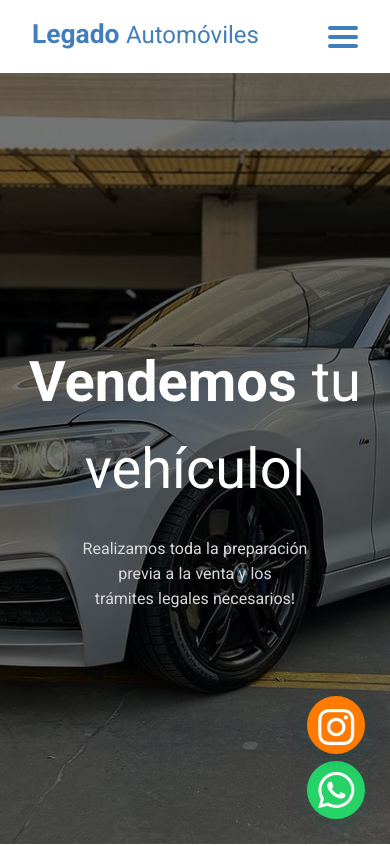
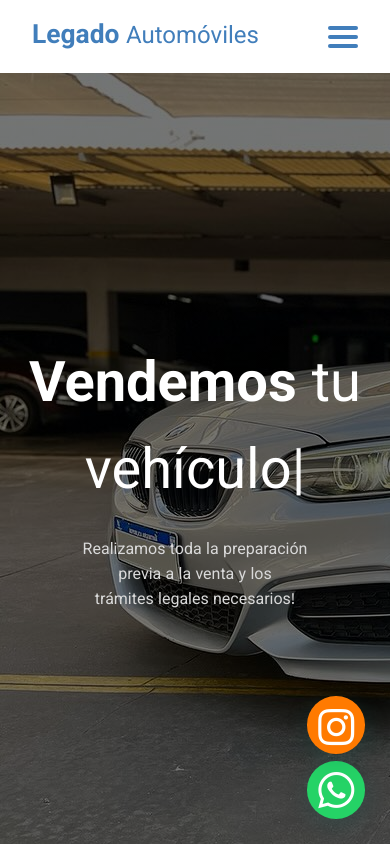
Before and after one commit to MaximoVerdi/legado-automoviles, a React (Vite) app: page / in a window 390 px wide. Shown: the top 846 px of the page. Built offline with nearby package versions, Linux system fonts and the light colour scheme.

Commit message:
Fix: Responsive

```diff
--- a/src/assets/components/heroSection/heroSection.css
+++ b/src/assets/components/heroSection/heroSection.css
@@ -7,7 +7,7 @@
     gap: 20px;
     text-align: center;
     padding-top: 73px;
-    background: linear-gradient(#00000089, #00000089), url("/static/servicios-bm.png") center/cover fixed;
+    background: linear-gradient(#00000089, #00000089), url("/static/servicios-bm.png") fixed;
 }
 
 .hero h2 {
```
